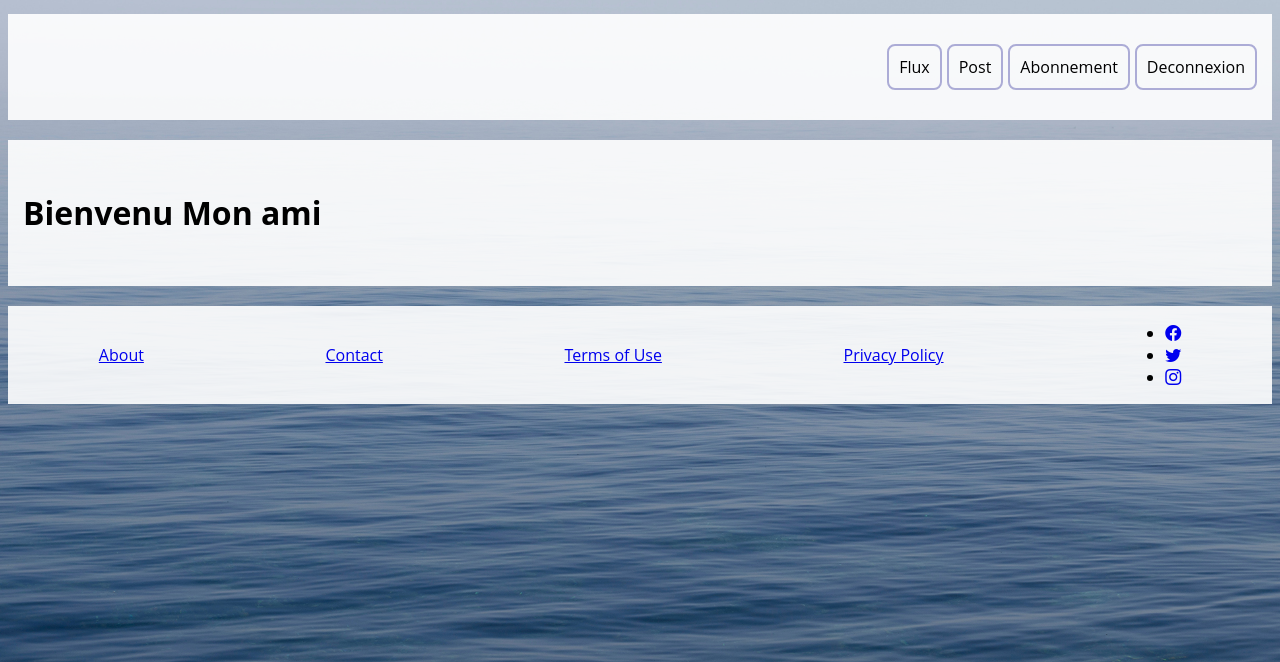
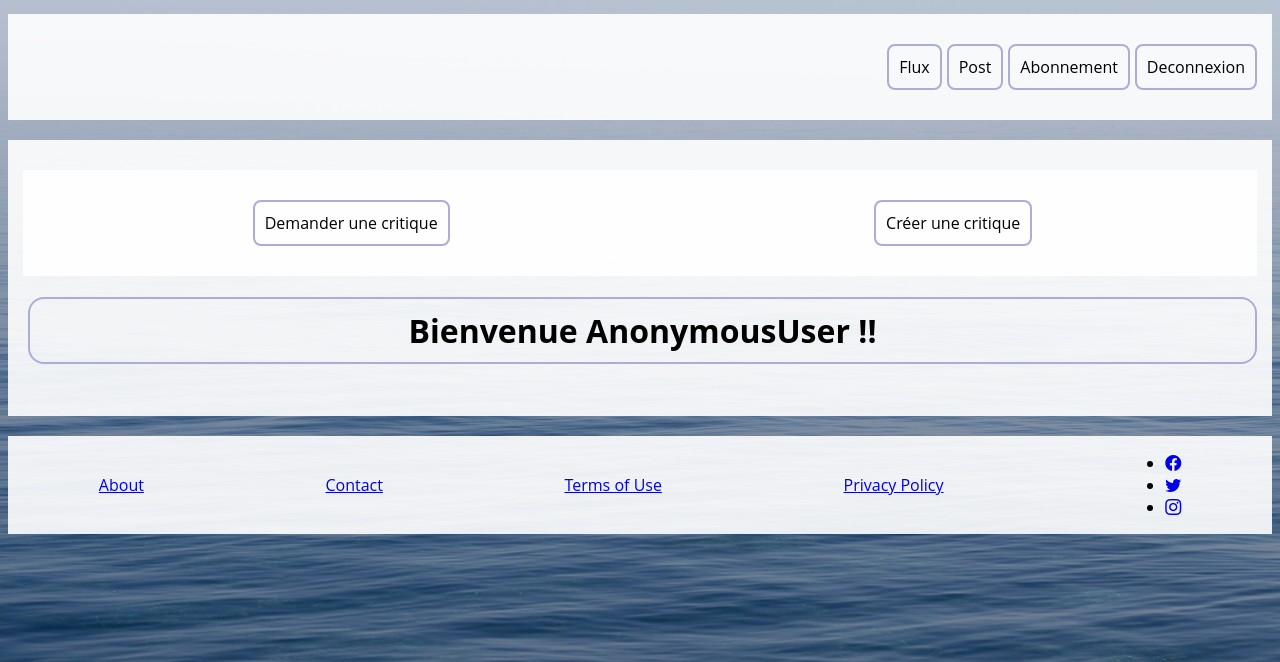
Before and after one commit to Lazuli22/OC_V2_P9, a Django app: template core/templates/core/home.html in a window 1280 px wide. Shown: the part 138-800 px from the top of the page. Run offline with Django 3.2, Linux system fonts and the light colour scheme; the template is opened without the code that fills it, so the values that code supplies are empty.

Commit message:
Liste ajustée

```diff
--- a/LitReview/urls.py
+++ b/LitReview/urls.py
@@ -23,6 +23,7 @@ urlpatterns = [
     url('register/', views.register_request, name="register_request"),
     url('login/', views.login_request, name="login_request"),
     path('home/', views.home, name="home"),
+    path('ticket/', views.create_ticket, name="create_ticket"),
     url('userfollows/', include('userfollows.urls')),
     url('admin/', admin.site.urls),
 ]
--- a/core/static/core/css/monstyle.css
+++ b/core/static/core/css/monstyle.css
@@ -114,7 +114,8 @@ footer p {
     height: 25px;
 }
 
-.form-group {
+.form-group,
+h1 {
     display: flex;
     justify-content: space-around;
     align-items: center;
--- a/core/templates/core/home.html
+++ b/core/templates/core/home.html
@@ -1,3 +1,17 @@
 {% extends 'core/base.html' %} {% block menu%} {%include 'core/menu.html'%} {% endblock%} {% block content %}
-<H1>Bienvenu Mon ami</H1>
-{% endblock%}
+<div class="container">
+    <div class="row">
+        <div class="box">
+            <div id="menu" style="display: flex;
+            flex-direction: row;
+            justify-content: space-around;">
+                <div id="ticket" class="item-menu">
+                    <a href="/ticket"> Demander une critique </a>
+                </div>
+                <div id="critique" class="item-menu">
+                    <a href="/critique "> Créer une critique </a>
+                </div>
+            </div>
+        </div>
+    </div>
+    <H1>Bienvenue {{request.user}} !! {% endblock%}
--- /dev/null
+++ b/core/templates/ticket/ticket.html
@@ -0,0 +1,3 @@
+{% extends 'core/base.html' %} {% block menu%} {%include 'core/menu.html'%} {% endblock%} {% block content %}
+<H1>Créer un ticket</H1>
+{% endblock%}
--- a/core/views.py
+++ b/core/views.py
@@ -64,3 +64,9 @@ def connection(request):
                 "login_form": login_form
                 }
             )
+
+
+def create_ticket(request):
+    return render(
+        request=request,
+        template_name="ticket/ticket.html")
```
Also changed, not shown: core/forms.py (+6 -1 lines), userfollows/forms.py (+17 -3 lines), userfollows/views.py (+3 -5 lines).
